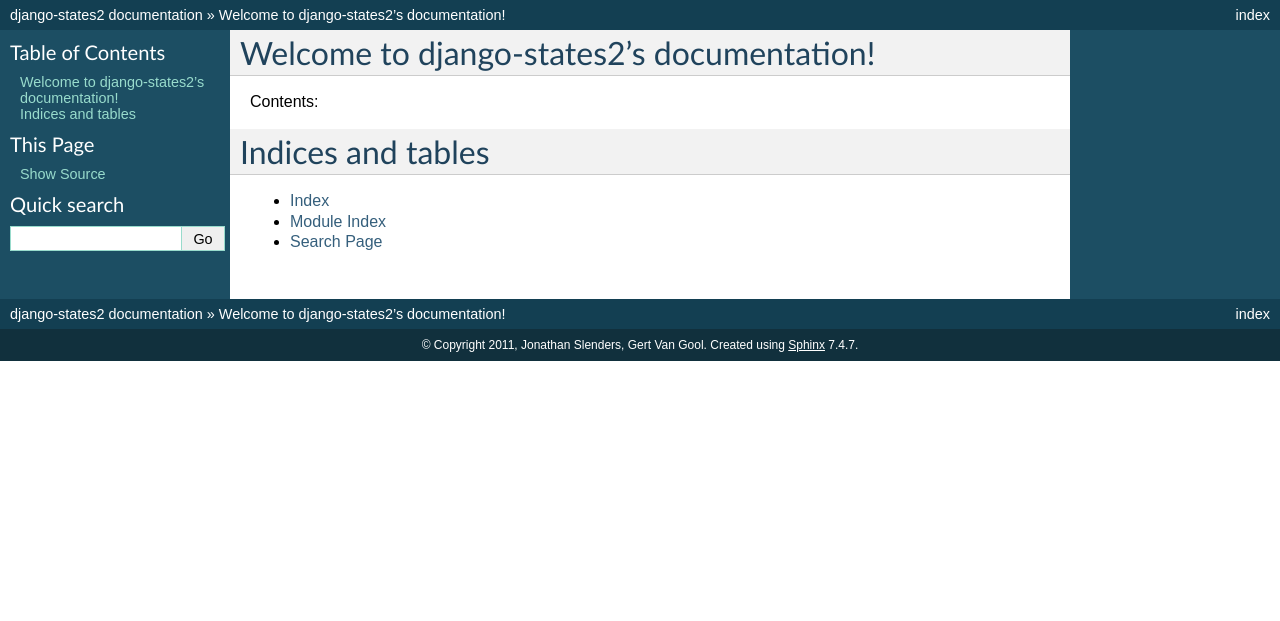
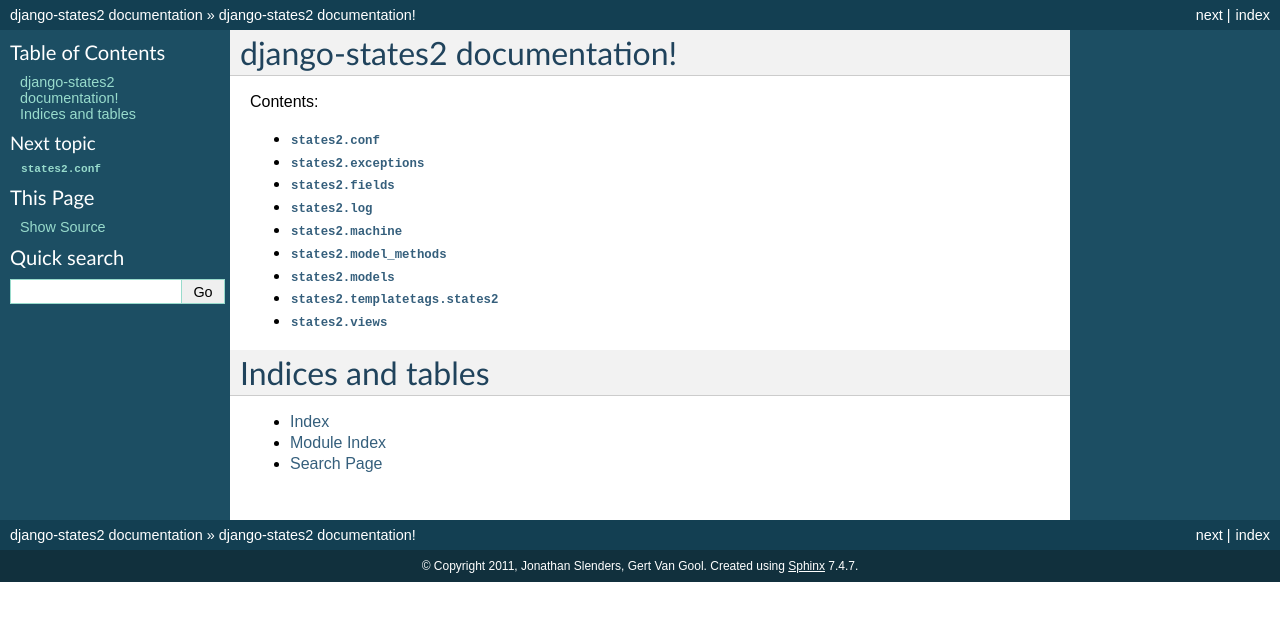
Before and after one commit to vikingco/django-states2, a Sphinx documentation site: the page built from docs/index.rst, in a window 1280 px wide. Shown: the top 621 px of the page. Built offline with Sphinx 7.4.7, drawn with Linux system fonts in a browser that asks for light colours; the version number could not be read and is left out.

Commit message:
Added internal documentation

```diff
--- a/docs/index.rst
+++ b/docs/index.rst
@@ -1,15 +1,21 @@
-.. django-states2 documentation master file, created by
-   sphinx-quickstart on Tue Oct 18 17:22:53 2011.
-   You can adapt this file completely to your liking, but it should at least
-   contain the root `toctree` directive.
-
-Welcome to django-states2's documentation!
-==========================================
+django-states2 documentation!
+=============================
 
 Contents:
 
 .. toctree::
    :maxdepth: 2
+
+   states2/conf
+   states2/exceptions
+   states2/fields
+   states2/log
+   states2/machine
+   states2/model_methods
+   states2/models
+   states2/templatetags
+   states2/views
+
 
 Indices and tables
 ==================
--- /dev/null
+++ b/docs/states2/conf.rst
@@ -0,0 +1,7 @@
+``states2.conf``
+================
+
+.. automodule:: states2.conf
+   :members:
+   :undoc-members:
+   :private-members:
--- /dev/null
+++ b/docs/states2/templatetags.rst
@@ -0,0 +1,7 @@
+``states2.templatetags.states2``
+================================
+
+.. automodule:: states2.templatetags.states2
+   :members:
+   :undoc-members:
+   :private-members:
```
Also changed, not shown: docs/states2/exceptions.rst (added, +7 -0 lines), docs/states2/fields.rst (added, +7 -0 lines), docs/states2/log.rst (added, +7 -0 lines), docs/states2/machine.rst (added, +7 -0 lines), docs/states2/model_methods.rst (added, +7 -0 lines), docs/states2/models.rst (added, +7 -0 lines), docs/states2/views.rst (added, +7 -0 lines).
